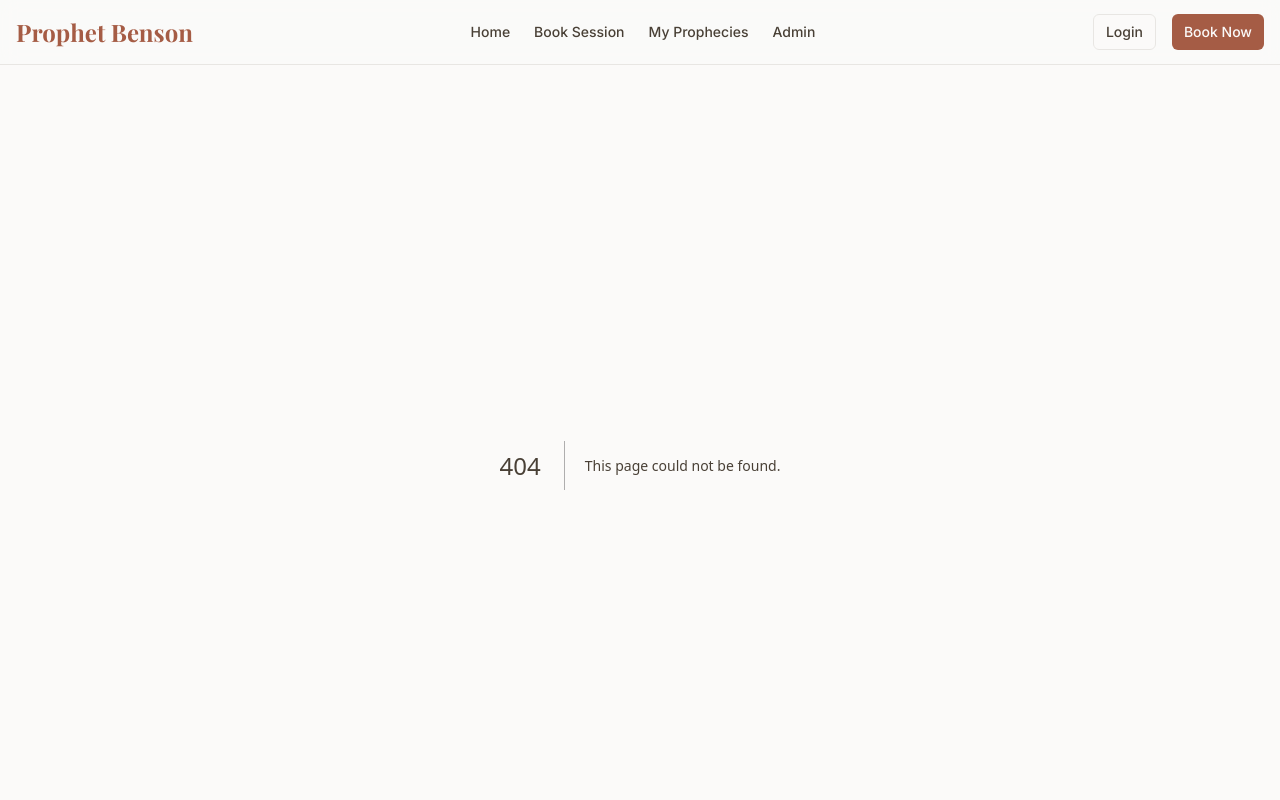
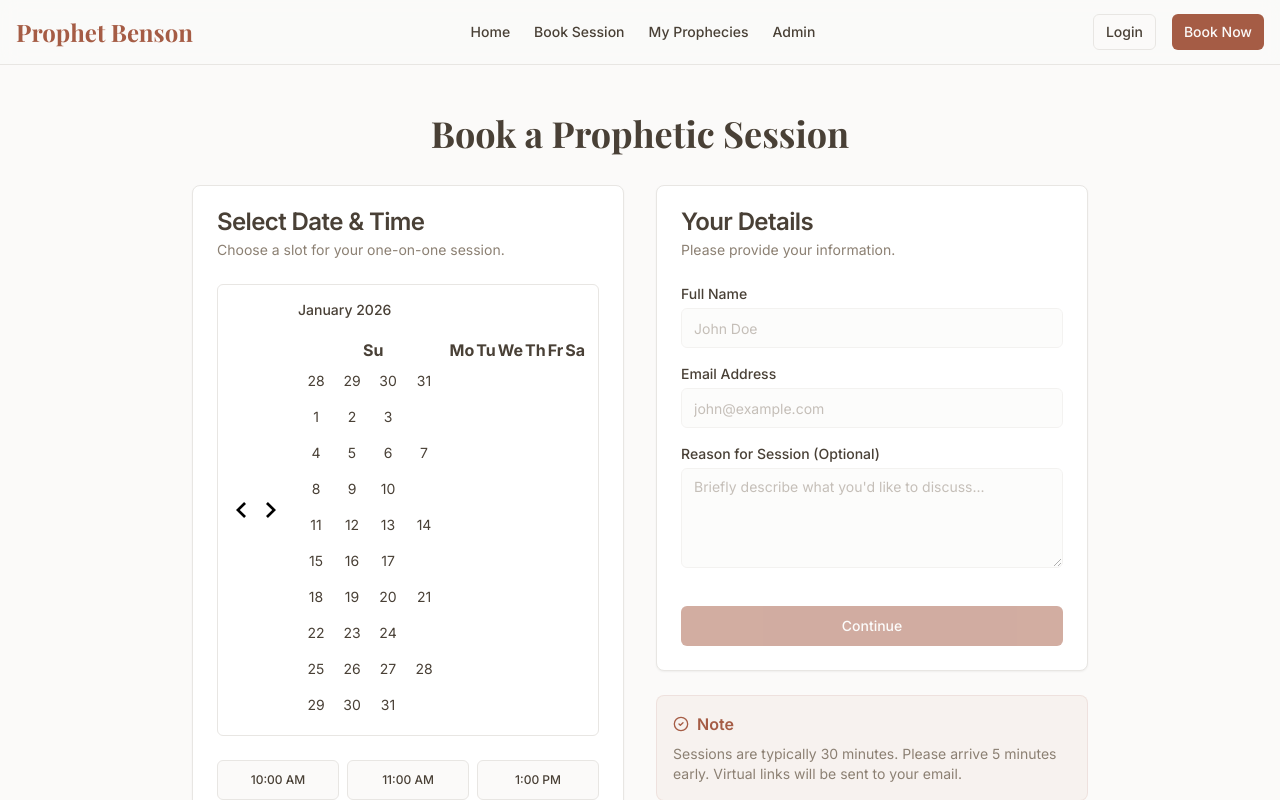
Before and after one commit to TheCrossChurchInt/website, a Next.js app: page /book in a window 1280 px wide. Before the commit this address had no page. Shown: the top 800 px of the page. Built offline with nearby package versions, Linux system fonts and the light colour scheme; a web font is replaced by a local one.

Commit message:
feat(booking): implement appointment scheduling flow

```diff
--- /dev/null
+++ b/app/book/page.tsx
@@ -0,0 +1,157 @@
+"use client";
+
+import { useState } from "react";
+import { Calendar } from "@/components/ui/calendar";
+import { Button } from "@/components/ui/button";
+import { Card, CardContent, CardHeader, CardTitle, CardDescription } from "@/components/ui/card";
+import { Input } from "@/components/ui/input";
+import { format } from "date-fns";
+import { CheckCircle2, Calendar as CalendarIcon, Clock } from "lucide-react";
+
+export default function BookingPage() {
+  const [date, setDate] = useState<Date | undefined>(new Date());
+  const [time, setTime] = useState<string | null>(null);
+  const [step, setStep] = useState(1);
+  const [formData, setFormData] = useState({ name: "", email: "", reason: "" });
+
+  const timeSlots = [
+    "10:00 AM", "11:00 AM", "1:00 PM", "2:00 PM", "3:00 PM", "4:00 PM"
+  ];
+
+  const handleNext = () => {
+    if (step === 1 && date && time) setStep(2);
+    else if (step === 2 && formData.name && formData.email) {
+      // Mock API call
+      setTimeout(() => setStep(3), 1000);
+    }
+  };
+
+  if (step === 3) {
+    return (
+      <div className="container max-w-lg mx-auto py-20 px-4">
+        <Card className="text-center p-8">
+          <div className="flex justify-center mb-6">
+            <CheckCircle2 className="h-16 w-16 text-primary" />
+          </div>
+          <CardTitle className="text-3xl mb-4 font-serif">Booking Confirmed!</CardTitle>
+          <CardDescription className="text-lg">
+            Your session with Prophet Benson has been scheduled.
+          </CardDescription>
+          <div className="mt-8 bg-muted p-4 rounded-lg text-left space-y-2">
+            <p className="flex items-center gap-2"><CalendarIcon className="h-4 w-4" /> {date ? format(date, "PPP") : ""}</p>
+            <p className="flex items-center gap-2"><Clock className="h-4 w-4" /> {time}</p>
+          </div>
+          <div className="mt-8">
+            <Button className="w-full" onClick={() => window.location.href = '/'}>Return Home</Button>
+          </div>
+        </Card>
+      </div>
+    );
+  }
+
+  return (
+    <div className="container mx-auto py-12 px-4">
+      <div className="max-w-4xl mx-auto">
+        <h1 className="font-serif text-4xl font-bold mb-8 text-center">Book a Prophetic Session</h1>
+
+        <div className="grid md:grid-cols-2 gap-8">
+          {/* Calendar Section */}
+          <Card className={step === 2 ? "opacity-50 pointer-events-none" : ""}>
+            <CardHeader>
+              <CardTitle>Select Date & Time</CardTitle>
+              <CardDescription>Choose a slot for your one-on-one session.</CardDescription>
+            </CardHeader>
+            <CardContent className="flex flex-col items-center">
+              <Calendar
+                mode="single"
+                selected={date}
+                onSelect={setDate}
+                className="rounded-md border mb-6"
+                disabled={(date) => date < new Date()}
+              />
+              <div className="grid grid-cols-3 gap-2 w-full">
+                {timeSlots.map((slot) => (
+                  <Button
+                    key={slot}
+                    variant={time === slot ? "default" : "outline"}
+                    onClick={() => setTime(slot)}
+                    className="text-xs"
+                  >
+                    {slot}
+                  </Button>
+                ))}
+              </div>
+            </CardContent>
+          </Card>
+
+          {/* Details Section */}
+          <div className="space-y-6">
+            <Card>
+              <CardHeader>
+                <CardTitle>Your Details</CardTitle>
+                <CardDescription>Please provide your information.</CardDescription>
+              </CardHeader>
+              <CardContent className="space-y-4">
+                <div>
+                  <label className="text-sm font-medium mb-1 block">Full Name</label>
+                  <Input
+                    placeholder="John Doe"
+                    value={formData.name}
+                    onChange={(e) => setFormData({...formData, name: e.target.value})}
+                    disabled={step === 1}
+                  />
+                </div>
+                <div>
+                  <label className="text-sm font-medium mb-1 block">Email Address</label>
+                  <Input
+                    type="email"
+                    placeholder="john@example.com"
+                    value={formData.email}
+                    onChange={(e) => setFormData({...formData, email: e.target.value})}
+                    disabled={step === 1}
+                  />
+                </div>
+                <div>
+                  <label className="text-sm font-medium mb-1 block">Reason for Session (Optional)</label>
+                  <textarea
+                    className="w-full min-h-[100px] rounded-md border border-input bg-background px-3 py-2 text-sm ring-offset-background placeholder:text-muted-foreground focus-visible:outline-none focus-visible:ring-2 focus-visible:ring-ring disabled:cursor-not-allowed disabled:opacity-50"
+                    placeholder="Briefly describe what you'd like to discuss..."
+                    value={formData.reason}
+                    onChange={(e) => setFormData({...formData, reason: e.target.value})}
+                    disabled={step === 1}
+                  />
+                </div>
+
+                <div className="pt-4">
+                    {step === 1 ? (
+                        <Button className="w-full" onClick={handleNext} disabled={!date || !time}>
+                            Continue
+                        </Button>
+                    ) : (
+                        <div className="flex gap-2">
+                             <Button variant="outline" className="flex-1" onClick={() => setStep(1)}>
+                                Back
+                            </Button>
+                            <Button className="flex-1" onClick={handleNext} disabled={!formData.name || !formData.email}>
+                                Confirm Booking
+                            </Button>
+                        </div>
+                    )}
+                </div>
+              </CardContent>
+            </Card>
+
+            <div className="bg-primary/5 p-4 rounded-lg border border-primary/10">
+                <h4 className="font-semibold text-primary mb-2 flex items-center gap-2">
+                    <CheckCircle2 className="h-4 w-4"/> Note
+                </h4>
+                <p className="text-sm text-muted-foreground">
+                    Sessions are typically 30 minutes. Please arrive 5 minutes early. Virtual links will be sent to your email.
+                </p>
+            </div>
+          </div>
+        </div>
+      </div>
+    </div>
+  );
+}
```
